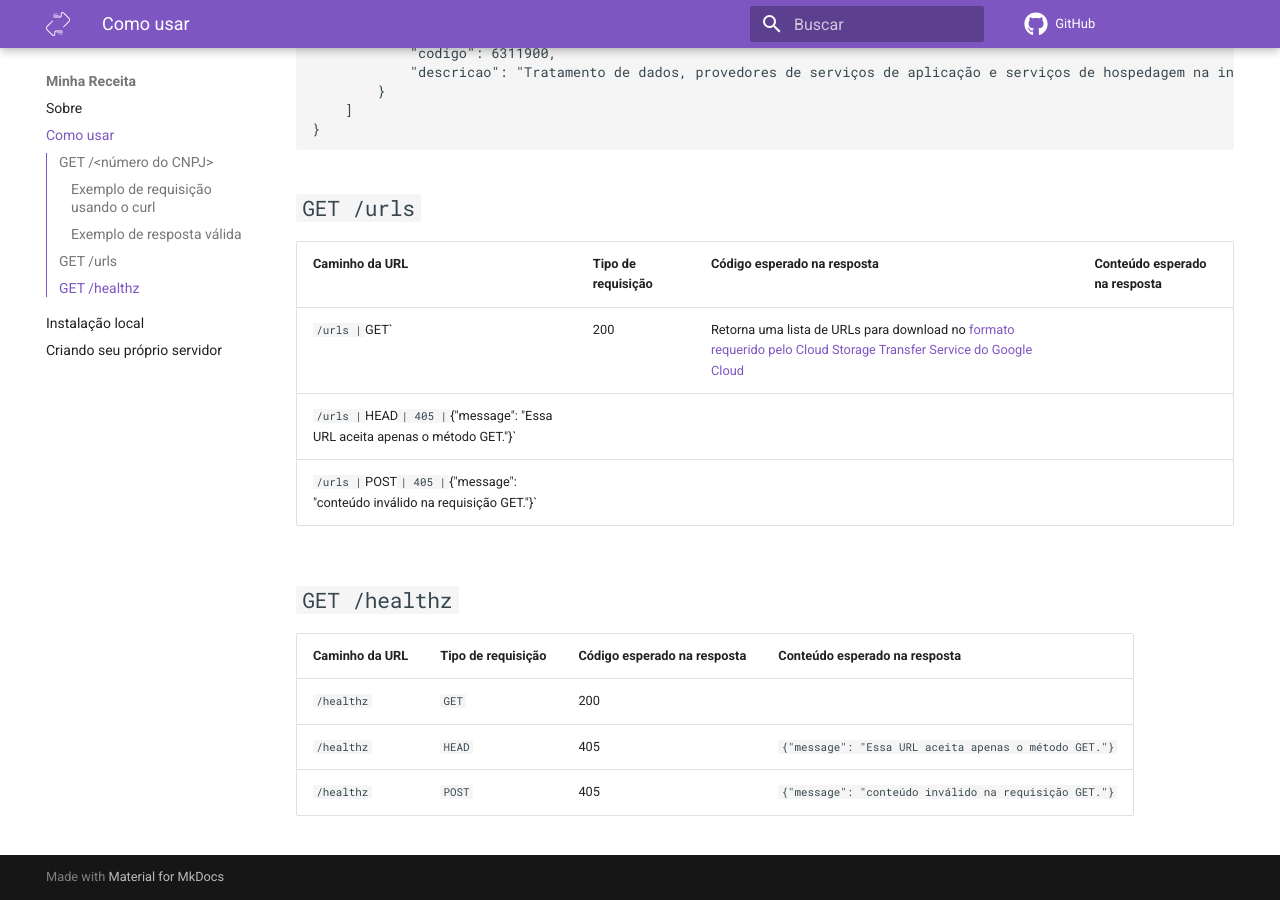
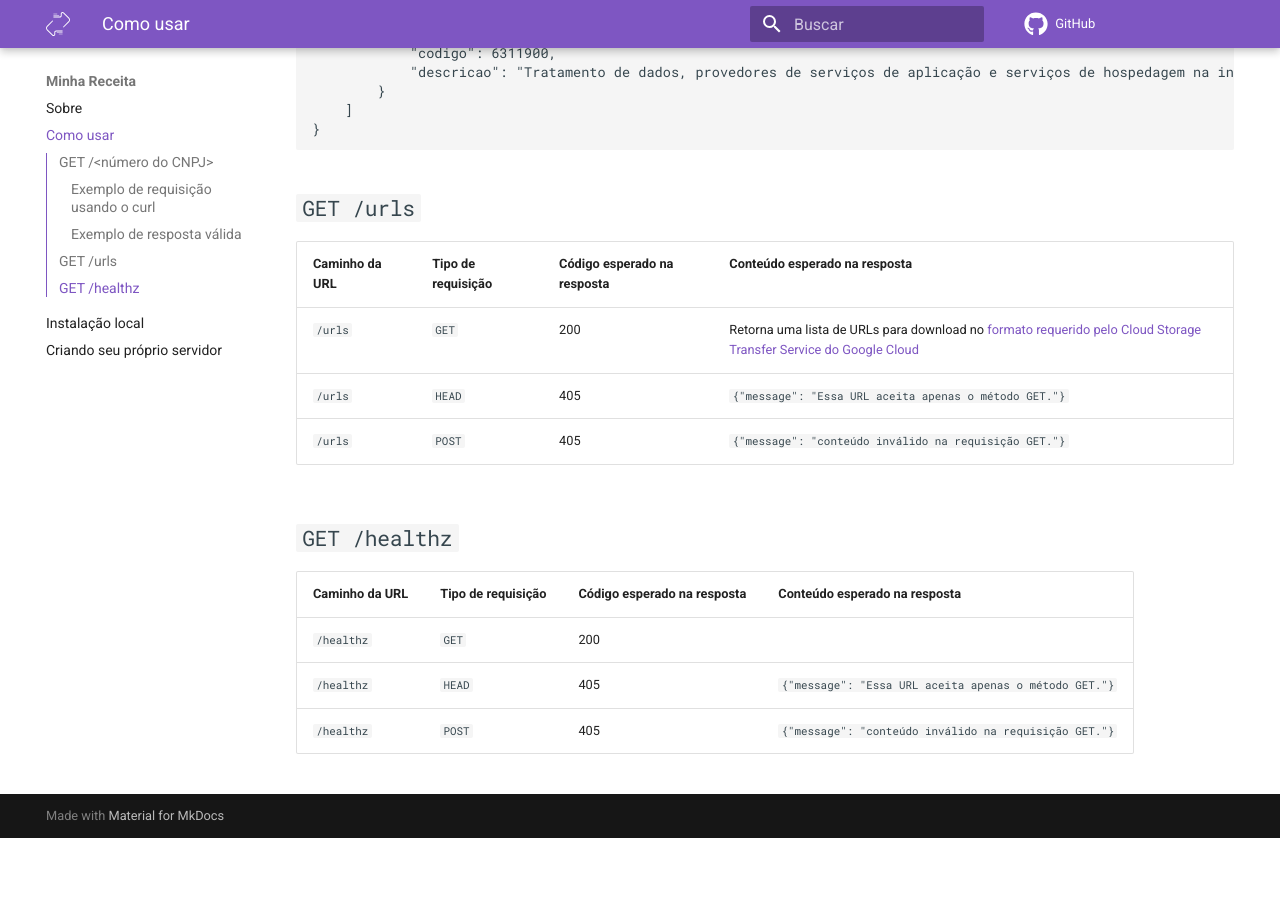
Before and after one commit to cuducos/minha-receita, an MkDocs documentation site: the page built from docs/como-usar.md, in a window 1280 px wide and 900 px high, scrolled down 3993 px. Built offline with MkDocs 1.6.1 and Material for MkDocs 9.7.7, drawn with Linux system fonts in a browser that asks for light colours; comment, search, counter and statistics services are not loaded; after the commit the page ends 4831 px from its top, so only the background shows below that.

Commit message:
Fixes markdown syntax

```diff
--- a/docs/como-usar.md
+++ b/docs/como-usar.md
@@ -197,9 +197,9 @@ $ curl https://minhareceita.org/33683111000280
 
 | Caminho da URL | Tipo de requisição | Código esperado na resposta | Conteúdo esperado na resposta |
 |---|---|---|---|
-| `/urls | `GET` | 200 | Retorna uma lista de URLs para download no [formato requerido pelo Cloud Storage Transfer Service do Google Cloud](https://cloud.google.com/storage-transfer/docs/create-url-list) |
-| `/urls | `HEAD` | 405 | `{"message": "Essa URL aceita apenas o método GET."}` |
-| `/urls | `POST` | 405 | `{"message": "conteúdo inválido na requisição GET."}` |
+| `/urls` | `GET` | 200 | Retorna uma lista de URLs para download no [formato requerido pelo Cloud Storage Transfer Service do Google Cloud](https://cloud.google.com/storage-transfer/docs/create-url-list) |
+| `/urls` | `HEAD` | 405 | `{"message": "Essa URL aceita apenas o método GET."}` |
+| `/urls` | `POST` | 405 | `{"message": "conteúdo inválido na requisição GET."}` |
 
 ## `GET /healthz`
 
```
